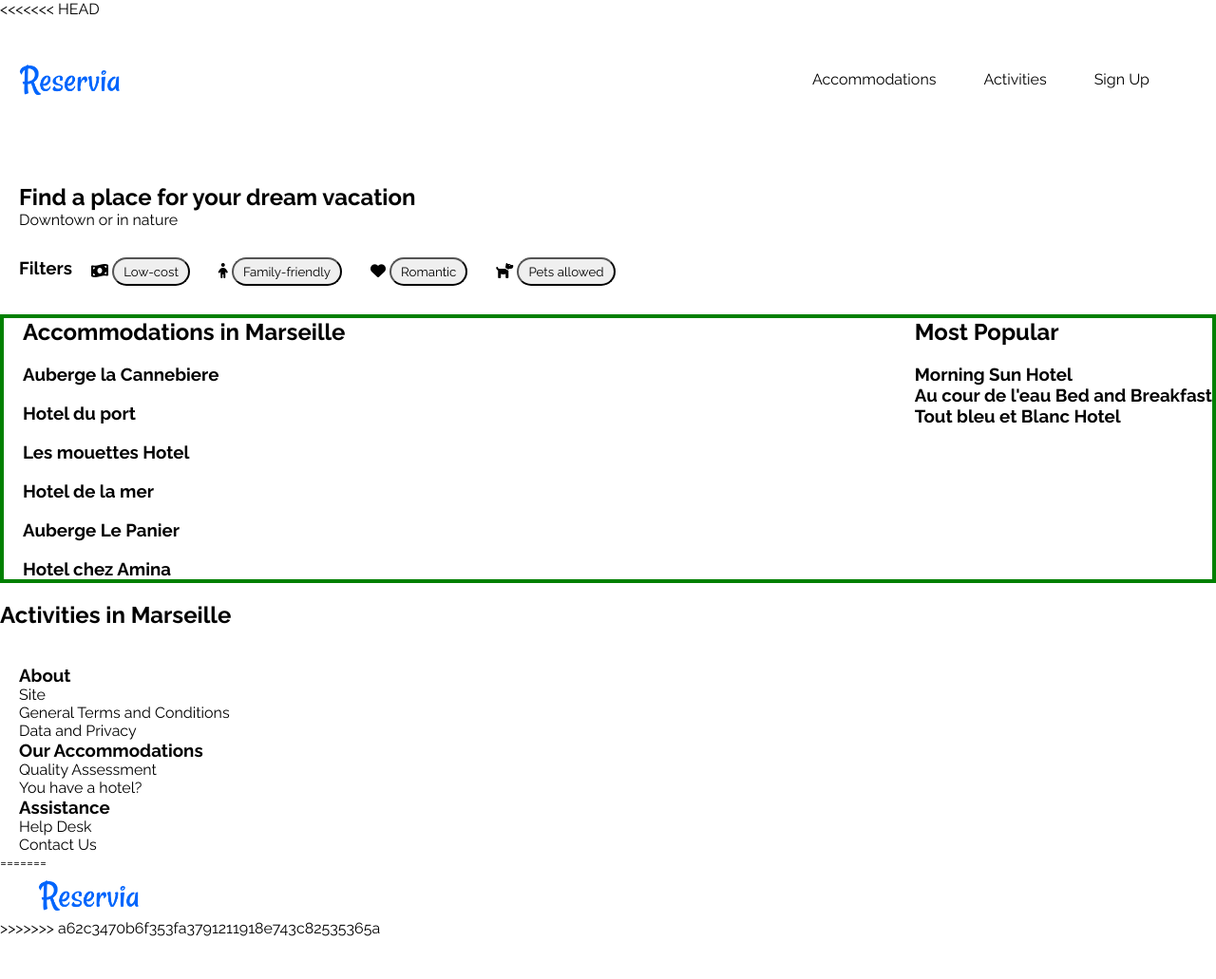
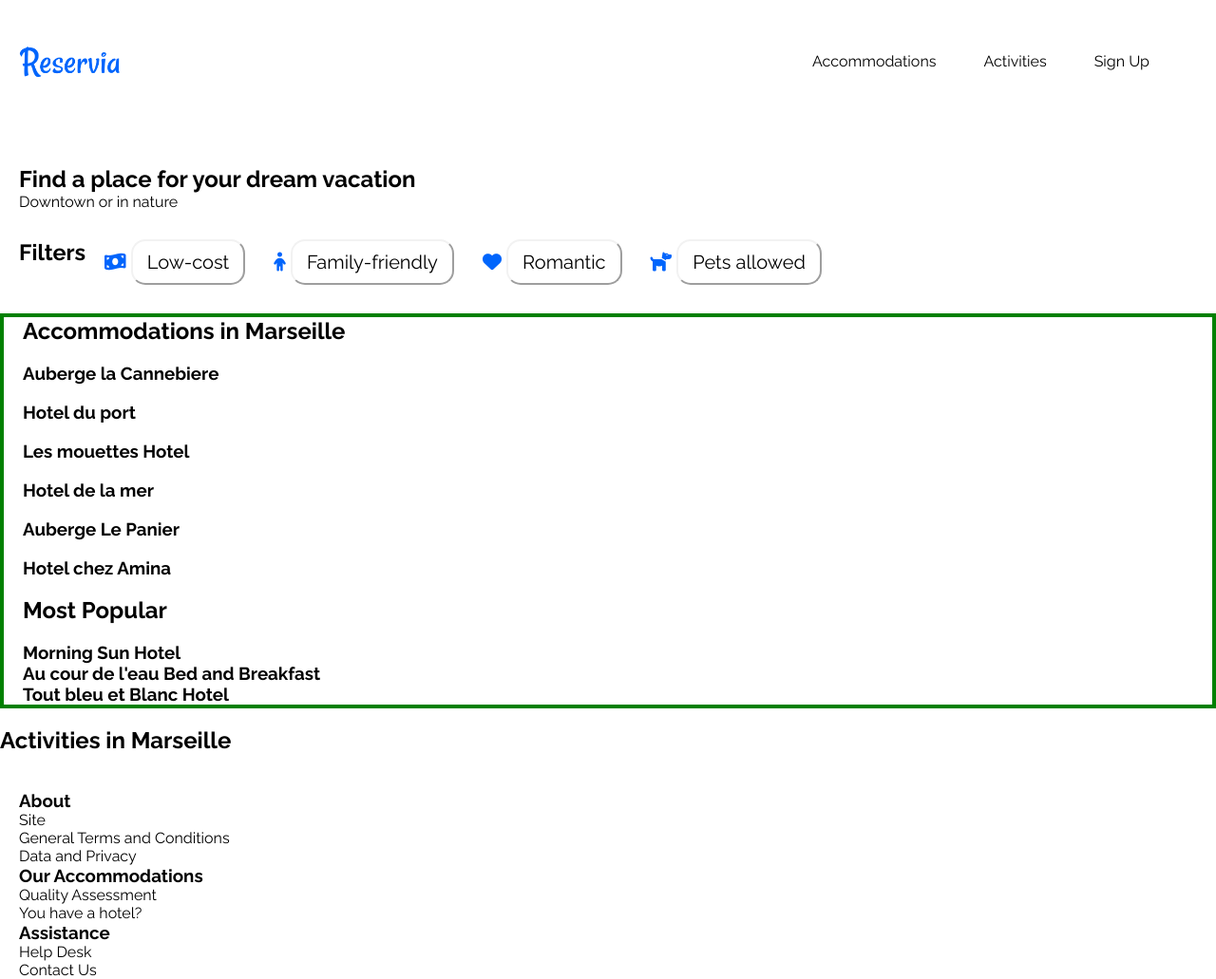
Before and after one commit to HMdoubleS/Project-2-, a plain HTML site: page index.html in a window 1280 px wide. Shown: the whole page at 95% size. Before the commit the page ends 987 px from the top, so only its background shows below. Drawn offline with Linux system fonts and the light colour scheme.

Commit message:
stylized buttons

```diff
--- a/css/style.css
+++ b/css/style.css
@@ -23,7 +23,6 @@ header nav {
   flex-wrap: wrap;
   padding: 0 20px;
   margin-top: 0;
-
 }
 
 .nav-main {
@@ -82,21 +81,29 @@ a {
     flex-wrap: wrap;
     flex-direction: row;
     padding-left: 20px;
+    font-size: 20px;
   }
 
 .filters button {
     margin-right: 30px;
     margin-bottom: 30px;
-    padding: 5px 10px;
+    padding: 10px 15px;
     border-radius: 15px;
+    background-color: white;
+    border-color: #F2F2F2;
+    font-size: 20px;
   }
+
+.filters i {
+  color: #0065FC;
+}
 
 .filters h3 {
   margin-right: 20px;
 }
 
 .top-sections {
-  display: flex;
+  display: grid;
   padding-left: 20px;
   border: 4px solid green;
   justify-content: space-between;
--- a/index.html
+++ b/index.html
@@ -1,6 +1,5 @@
 <!DOCTYPE html>
 <html lang="en">
-<<<<<<< HEAD
   <head>
      <meta charset="UTF-8"/>
      <meta http-equiv="X-UA-Compatible" content="IE=edge" />
@@ -10,6 +9,7 @@
      <title>Reservia</title>
      <link href="css/style.css" type="text/css" rel="stylesheet"/>
     </head>
+
     <body>
       <header>
         <nav class="nav-main">
@@ -21,6 +21,7 @@
                 <a href="#" class="nav-link-3">Sign Up</a>
             </div>
         </nav>
+
         <section class="search">
         <h2>Find a place for your dream vacation</h2>
         <p>Downtown or in nature</p></section>
@@ -133,23 +134,3 @@
 
     </body>
 </html>
-=======
-    <head>
-        <title>Reservia</title>
-        <link href="css/style.css" type="text/css" rel="stylesheet"/>
-         </head>
-<body>
-    <header>
-        <nav>
-            <nav class="nav">
-                <a href="index.html">
-                    <img src="images/logo/Reservia@3x.png" alt="Reservia logo" class="logo"/>
-                </a>
-            </nav>
-    </header>
-</body>
-    <section>
-
-    </section>
-</html>
->>>>>>> a62c3470b6f353fa3791211918e743c82535365a
```
Lines whose indentation alone changed are shown as unchanged.
